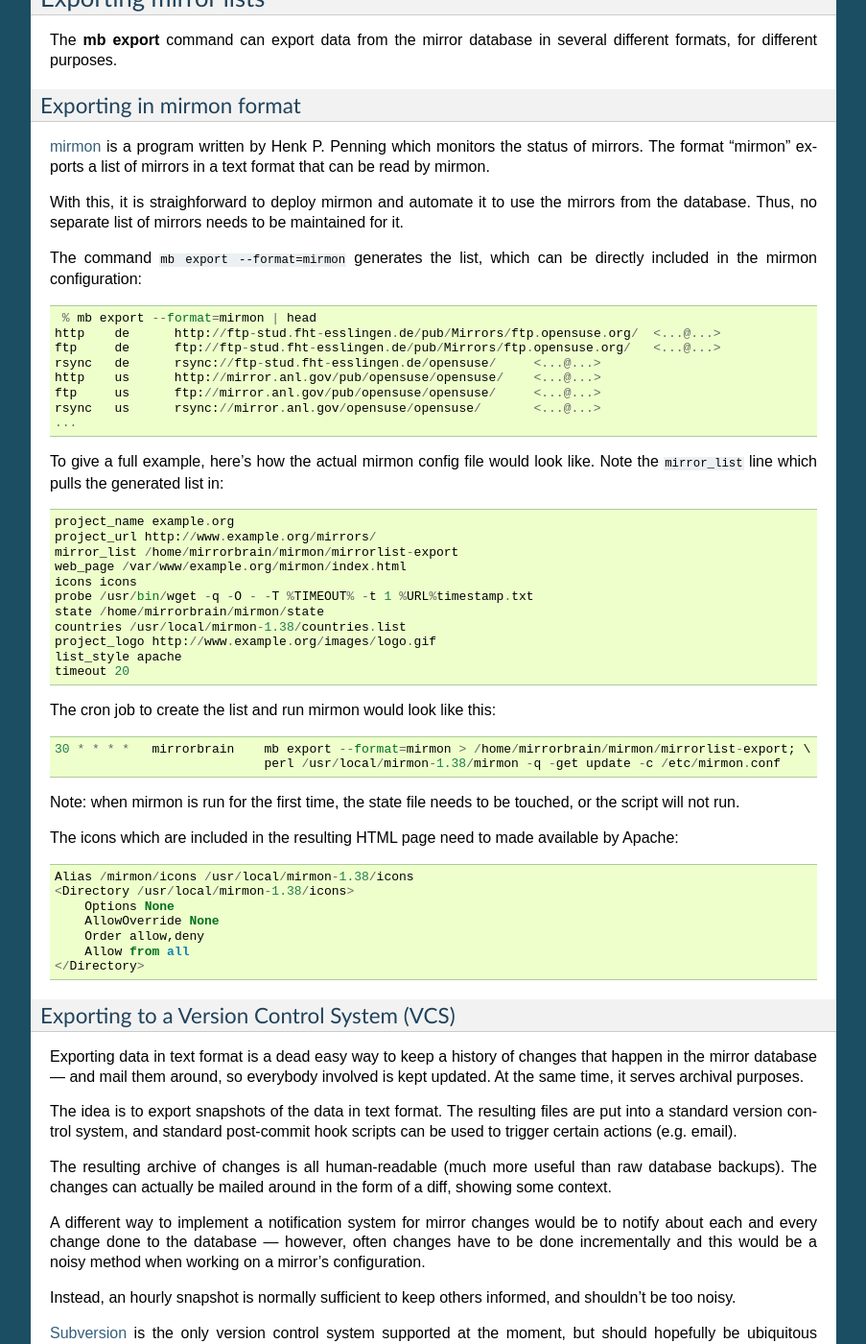
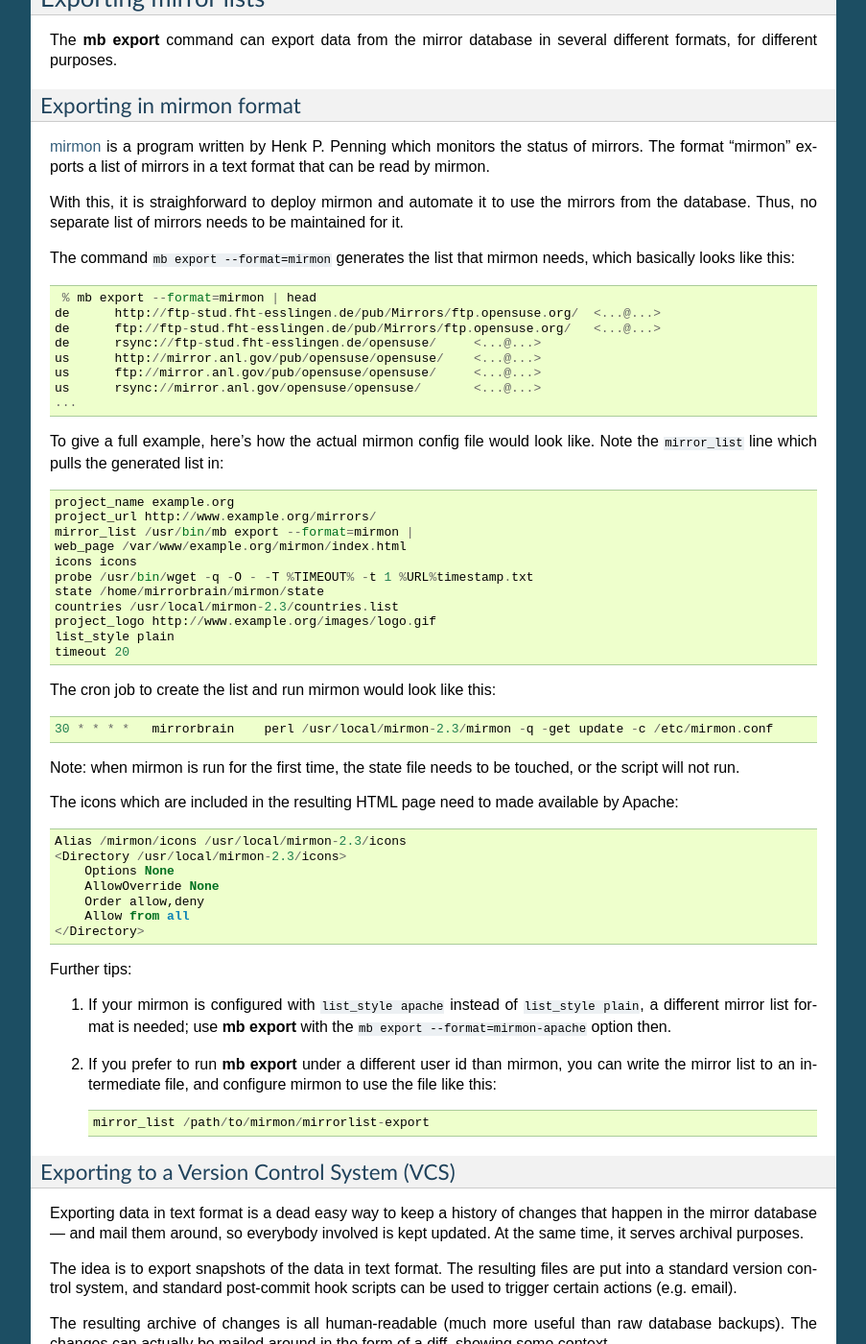
Before and after one commit to hayalci/mirrorbrain, a Sphinx documentation site: the page built from docs/mirrors.rst, in a window 1280 px wide and 1400 px high, scrolled down 8837 px. Shown: the whole window at 96% size, without its empty margins (198-1101 px from the left). Built offline with Sphinx 7.4.7, drawn with Linux system fonts in a browser that asks for light colours.

Commit message:
docs/mirrors: - update mirmon configuration instructions
git-svn-id: http://svn.mirrorbrain.org/svn/mirrorbrain/trunk@8146 2d291e14-ff0c-0410-a3fa-d5caa9871f55

```diff
--- a/docs/mirrors.rst
+++ b/docs/mirrors.rst
@@ -530,16 +530,17 @@ With this, it is straighforward to deploy mirmon and automate it to use the
 mirrors from the database. Thus, no separate list of mirrors needs to be
 maintained for it.
 
-The command ``mb export --format=mirmon`` generates the list, which can be
-directly included in the mirmon configuration::
+The command ``mb export --format=mirmon`` generates the list that mirmon needs,
+which basically looks like this::
+
 
      % mb export --format=mirmon | head
-    http    de      http://ftp-stud.fht-esslingen.de/pub/Mirrors/ftp.opensuse.org/  <...@...>
-    ftp     de      ftp://ftp-stud.fht-esslingen.de/pub/Mirrors/ftp.opensuse.org/   <...@...>
-    rsync   de      rsync://ftp-stud.fht-esslingen.de/opensuse/     <...@...>
-    http    us      http://mirror.anl.gov/pub/opensuse/opensuse/    <...@...>
-    ftp     us      ftp://mirror.anl.gov/pub/opensuse/opensuse/     <...@...>
-    rsync   us      rsync://mirror.anl.gov/opensuse/opensuse/       <...@...>
+    de      http://ftp-stud.fht-esslingen.de/pub/Mirrors/ftp.opensuse.org/  <...@...>
+    de      ftp://ftp-stud.fht-esslingen.de/pub/Mirrors/ftp.opensuse.org/   <...@...>
+    de      rsync://ftp-stud.fht-esslingen.de/opensuse/     <...@...>
+    us      http://mirror.anl.gov/pub/opensuse/opensuse/    <...@...>
+    us      ftp://mirror.anl.gov/pub/opensuse/opensuse/     <...@...>
+    us      rsync://mirror.anl.gov/opensuse/opensuse/       <...@...>
     ...
 
 
@@ -548,34 +549,47 @@ like. Note the ``mirror_list`` line which pulls the generated list in::
 
     project_name example.org
     project_url http://www.example.org/mirrors/
-    mirror_list /home/mirrorbrain/mirmon/mirrorlist-export
+    mirror_list /usr/bin/mb export --format=mirmon |
     web_page /var/www/example.org/mirmon/index.html
     icons icons
     probe /usr/bin/wget -q -O - -T %TIMEOUT% -t 1 %URL%timestamp.txt
     state /home/mirrorbrain/mirmon/state
-    countries /usr/local/mirmon-1.38/countries.list
+    countries /usr/local/mirmon-2.3/countries.list
     project_logo http://www.example.org/images/logo.gif
-    list_style apache
+    list_style plain
     timeout 20
 
 
 The cron job to create the list and run mirmon would look like this::
 
-    30 * * * *   mirrorbrain    mb export --format=mirmon > /home/mirrorbrain/mirmon/mirrorlist-export; \
-                                perl /usr/local/mirmon-1.38/mirmon -q -get update -c /etc/mirmon.conf
+    30 * * * *   mirrorbrain    perl /usr/local/mirmon-2.3/mirmon -q -get update -c /etc/mirmon.conf
 
 Note: when mirmon is run for the first time, the state file needs to be
 touched, or the script will not run.
 
 The icons which are included in the resulting HTML page need to made available by Apache::
 
-    Alias /mirmon/icons /usr/local/mirmon-1.38/icons
-    <Directory /usr/local/mirmon-1.38/icons>
+    Alias /mirmon/icons /usr/local/mirmon-2.3/icons
+    <Directory /usr/local/mirmon-2.3/icons>
         Options None
         AllowOverride None
         Order allow,deny
         Allow from all
     </Directory>
+
+
+Further tips:
+
+1) If your mirmon is configured with ``list_style apache`` instead of
+   ``list_style plain``, a different mirror list format is needed; use
+   :program:`mb export` with the ``mb export --format=mirmon-apache`` option
+   then.
+
+2) If you prefer to run :program:`mb export` under a different user id than
+   mirmon, you can write the mirror list to an intermediate file, and configure
+   mirmon to use the file like this::
+
+     mirror_list /path/to/mirmon/mirrorlist-export
 
 
 
```
